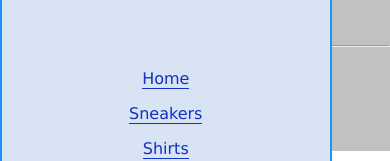
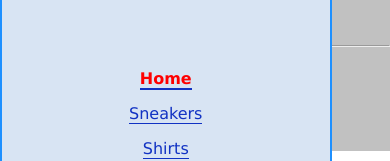
Before and after one commit to ErikLager/Agilt2.0, a React (Create React App) app in the folder agile2.0app/: page / in a window 390 px wide. Both pictures are taken after a click on the button "Menu". Shown: the part 283-444 px from the top of the page. Built offline with nearby package versions, Linux system fonts and the light colour scheme; a web font is replaced by a local one.

Commit message:
Switch responsiveness from css to js

```diff
--- /dev/null
+++ b/agile2.0app/src/hooks/useWindowDimensions.jsx
@@ -0,0 +1,24 @@
+import { useState, useEffect } from 'react';
+
+function getWindowDimensions() {
+	const { innerWidth: width, innerHeight: height } = window;
+	return {
+		width,
+		height
+	};
+}
+
+export default function useWindowDimensions() {
+	const [windowDimensions, setWindowDimensions] = useState(getWindowDimensions());
+
+	useEffect(() => {
+		function handleResize() {
+			setWindowDimensions(getWindowDimensions());
+		}
+
+		window.addEventListener('resize', handleResize);
+		return () => window.removeEventListener('resize', handleResize);
+	}, []);
+
+	return windowDimensions;
+}
--- a/agile2.0app/src/views/Navbar/MenuOverlay.jsx
+++ b/agile2.0app/src/views/Navbar/MenuOverlay.jsx
@@ -1,13 +1,11 @@
 import styles from './Navbar.module.css'
+import { Link } from 'react-router-dom'
 
-const MenuOverlay = () => {
+const MenuOverlay = ({ children }) => {
 
 	return (
 		<div className={`${styles.menuOverlay}`}>
-			<a href=''>Home</a>
-			<a href=''>Sneakers</a>
-			<a href=''>Shirts</a>
-			<a className={`${styles.listItem}`} href=''>Pants</a>
+			{children}
 		</div>
 	)
 }
--- a/agile2.0app/src/views/Navbar/Navbar.jsx
+++ b/agile2.0app/src/views/Navbar/Navbar.jsx
@@ -1,26 +1,59 @@
+import { Link } from 'react-router-dom'
 import styles from './Navbar.module.css'
 import { useState } from 'react'
 import MenuOverlay from './MenuOverlay'
+import useWindowDimensions from '../../hooks/useWindowDimensions'
 const container = styles.container
 
 
 const Navbar = () => {
 	const [menuIsOverlayed, setMenuIsOverlayed] = useState(false)
+	const { width } = useWindowDimensions();
 
 	return (
 		<nav className={`${container}`}>
 				<div className={styles.left}>
 					<h1>Cool&nbsp;Fashion</h1>
-				<a className={`${styles.current} ${styles.navbarItem}`} href=''>Home</a>
-				<a className={`${styles.navbarItem}`} href=''>Sneakers</a>
+						{ width > 720 && (
+							<>
+							<Link className={`${styles.current} ${styles.navbarItem}`} to='/'>Home</Link>
+							<Link to='/sneakers' className={`${styles.navbarItem}`}>Sneakers</Link>
 							<a className={`${styles.navbarItem}`} href=''>Shirts</a>
 							<a className={`${styles.navbarItem}`} href=''>Pants</a>
+							</>
+						)}
 				</div>
 				<div className={styles.right}>
 					<button>Cart</button>
-				<button className={styles.menuButton} onClick={() => setMenuIsOverlayed(!menuIsOverlayed)}>Menu</button>
+					{ width < 720 && (
+						<button
+							className={styles.menuButton}
+							onClick={() => setMenuIsOverlayed(!menuIsOverlayed)}
+						>
+							Menu
+						</button>
+					)}
 				</div>
-			{menuIsOverlayed && <MenuOverlay />}
+			{menuIsOverlayed && (
+				<MenuOverlay>
+					<>
+						<Link
+							to='/'
+							className={`${styles.current} ${styles.navbarItem}`}
+							onClick={() => setMenuIsOverlayed(false)}
+							>Home
+						</Link>
+						<Link
+							to='/sneakers'
+							className={`${styles.navbarItem}`}
+							onClick={() => setMenuIsOverlayed(false)}
+							>Sneakers
+						</Link>
+						<a className={`${styles.navbarItem}`} href=''>Shirts</a>
+						<a className={`${styles.navbarItem}`} href=''>Pants</a>
+					</>
+				</MenuOverlay>
+			)}
 		</nav>
 	)
 }
--- a/agile2.0app/src/views/Navbar/Navbar.module.css
+++ b/agile2.0app/src/views/Navbar/Navbar.module.css
@@ -52,21 +52,6 @@
 	text-align: right;
 }
 
-.container .menuButton {
-	display: none;
-}
-
-/* 710px bredd */
-@media only screen and (max-width: 740px) {
-	.container .navbarItem {
-		display: none;
-	}
-
-	.container .menuButton {
-		display: inline;
-	}
-}
-
 .menuOverlay {
 	position: fixed;
 	top: 0;
```
Lines whose indentation alone changed are shown as unchanged.
